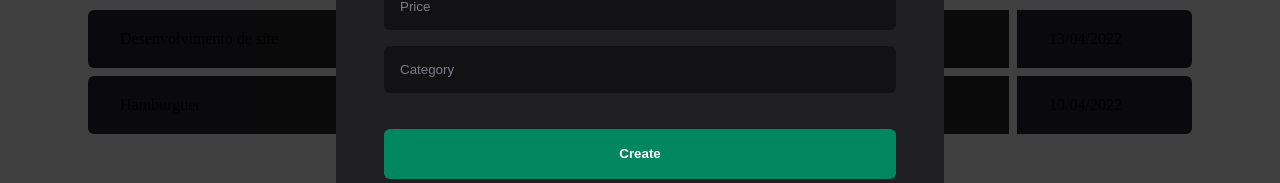
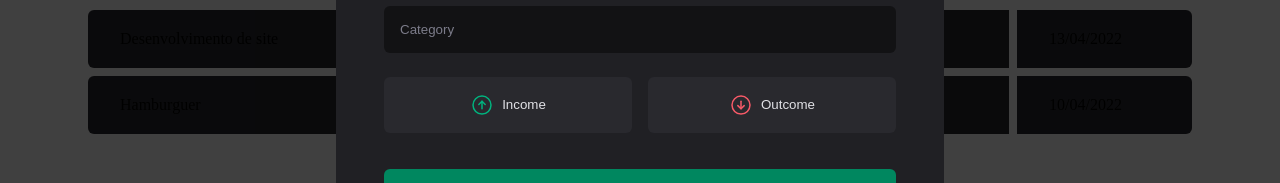
Before and after one commit to SenaGust/ignite-rockeatset, a React (Vite) app in the folder dt-money/: page / in a window 1280 px wide. Both pictures are taken after a click on the button "New transaction". Shown: the part 390-573 px from the top of the page. Built offline with nearby package versions, Linux system fonts and the light colour scheme.

Commit message:
feat(dt-money): finished implementation of create transaction modal.

```diff
--- a/dt-money/package.json
+++ b/dt-money/package.json
@@ -10,6 +10,7 @@
   },
   "dependencies": {
     "@radix-ui/react-dialog": "^1.0.2",
+    "@radix-ui/react-radio-group": "^1.1.0",
     "@types/styled-components": "^5.1.26",
     "react": "^18.2.0",
     "react-dom": "^18.2.0",
--- a/dt-money/src/components/newTransactionModal/NewTransactionModal.styles.tsx
+++ b/dt-money/src/components/newTransactionModal/NewTransactionModal.styles.tsx
@@ -1,5 +1,6 @@
 import styled from "styled-components";
 import * as Dialog from "@radix-ui/react-dialog";
+import * as RadioGroup from "@radix-ui/react-radio-group";
 
 export const Overlay = styled(Dialog.Overlay)`
   position: fixed;
@@ -61,3 +62,49 @@
   cursor: pointer;
   color: ${({ theme }) => theme["gray-500"]};
 `;
+
+export const TransactionType = styled(RadioGroup.Root)`
+  display: grid;
+  grid-template-columns: repeat(2, 1fr);
+  gap: 1rem;
+  margin-top: 0.5rem;
+`;
+
+interface TransactionTypeButtonProps {
+  variant: "income" | "outcome";
+}
+
+export const TransactionTypeButton = styled(
+  RadioGroup.Item
+)<TransactionTypeButtonProps>`
+  padding: 1rem;
+  display: flex;
+  align-items: center;
+  justify-content: center;
+  gap: 0.5rem;
+  border-radius: 6px;
+  cursor: pointer;
+  border: 0;
+  background: ${({ theme }) => theme["gray-700"]};
+  color: ${({ theme }) => theme["gray-100"]};
+
+  svg {
+    color: ${({ variant, theme }) =>
+      variant === "income" ? theme["green-300"] : theme["red-300"]};
+  }
+
+  &[data-state="unchecked"]:hover {
+    background: ${({ theme }) => theme["gray-500"]};
+    transition: background-color 0.2s;
+  }
+
+  &[data-state="checked"] {
+    color: ${({ theme }) => theme.white};
+    background: ${({ variant, theme }) =>
+      variant === "income" ? theme["green-300"] : theme["red-300"]};
+
+    svg {
+      color: ${({ theme }) => theme.white};
+    }
+  }
+`;
--- a/dt-money/src/components/newTransactionModal/NewTransactionModal.tsx
+++ b/dt-money/src/components/newTransactionModal/NewTransactionModal.tsx
@@ -1,6 +1,13 @@
 import * as Dialog from "@radix-ui/react-dialog";
-import { X } from "phosphor-react";
-import { Overlay, Content, CloseButton } from "./NewTransactionModal.styles";
+import * as RadioGroup from "@radix-ui/react-radio-group";
+import { ArrowCircleUp, ArrowCircleDown, X } from "phosphor-react";
+import {
+  Overlay,
+  Content,
+  CloseButton,
+  TransactionType,
+  TransactionTypeButton,
+} from "./NewTransactionModal.styles";
 
 export function NewTransactionModal() {
   return (
@@ -9,7 +16,7 @@
       <Content>
         <Dialog.Title>New Transaction</Dialog.Title>
         <CloseButton>
-          <X />
+          <X size={24} />
         </CloseButton>
 
         <form action="">
@@ -17,6 +24,18 @@
           <input type="number" placeholder="Price" required />
           <input type="text" placeholder="Category" required />
 
+          <TransactionType>
+            <TransactionTypeButton variant="income" value="income">
+              <ArrowCircleUp size={24} />
+              Income
+            </TransactionTypeButton>
+
+            <TransactionTypeButton variant="outcome" value="outcome">
+              <ArrowCircleDown size={24} />
+              Outcome
+            </TransactionTypeButton>
+          </TransactionType>
+
           <button type="submit">Create</button>
         </form>
       </Content>
```
Also changed, not shown: 1 other file (tests, documents, lock files or other folders).
